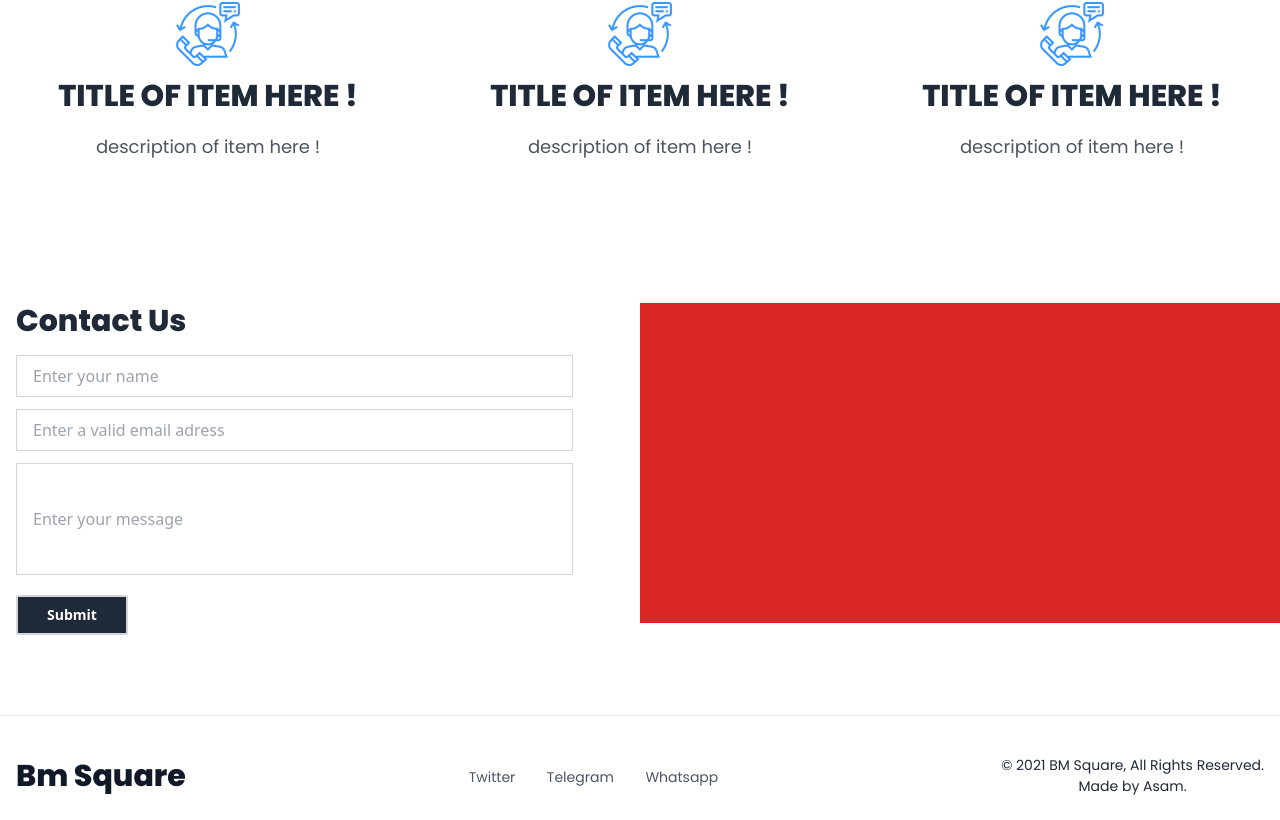
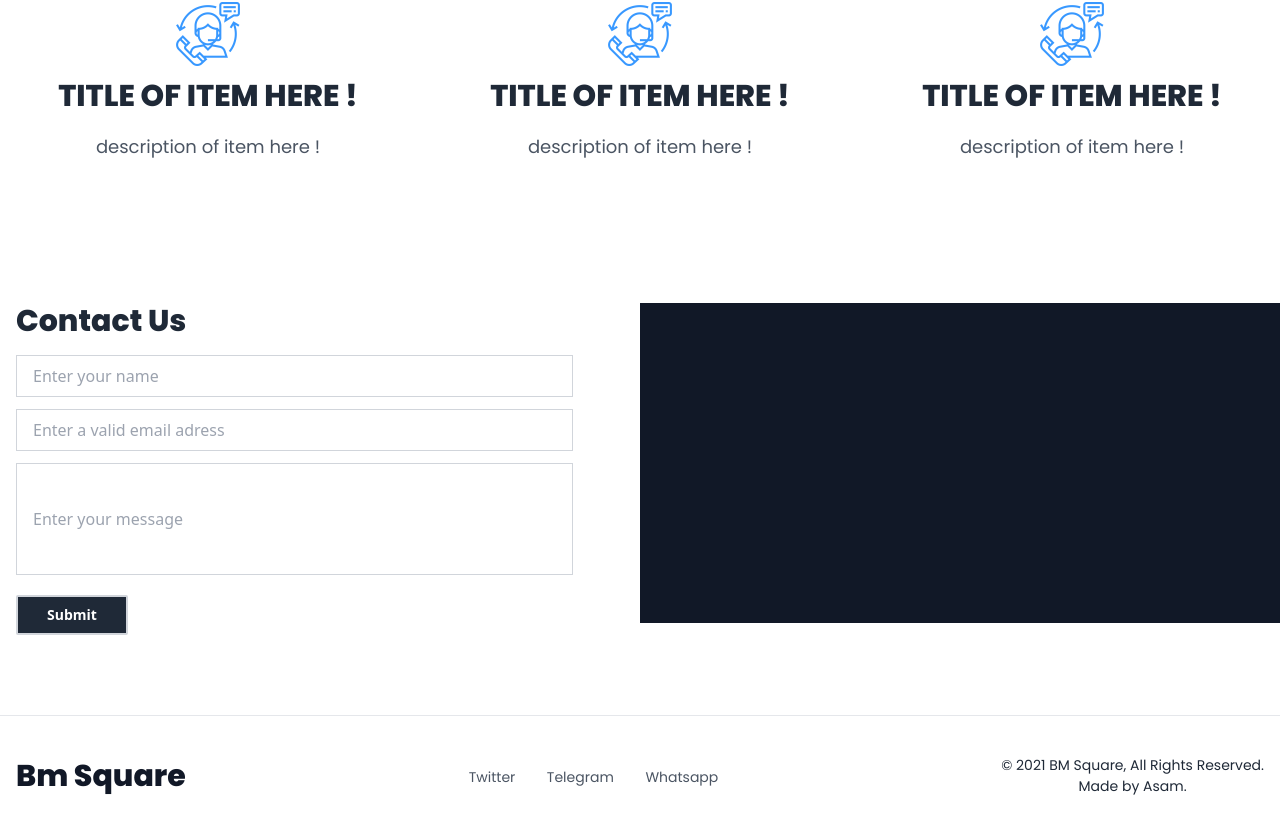
Before and after one commit to Asam237/bm_squart, a React (Create React App) app in the folder frontend/: page / in a window 1280 px wide. Shown: the part 614-1434 px from the top of the page. Built offline with nearby package versions, Linux system fonts and the light colour scheme.

Commit message:
custom link

```diff
--- a/frontend/src/constants/languages.ts
+++ b/frontend/src/constants/languages.ts
@@ -10,7 +10,7 @@ export const LANGUAGES = {
             },
             {
                 name: "Contact Us",
-                link: "#"
+                link: "#contact"
             }
         ],
         myButton: [
--- a/frontend/src/pages/contact/Contact.page.tsx
+++ b/frontend/src/pages/contact/Contact.page.tsx
@@ -35,7 +35,7 @@ const Contact = () => {
               </div>
             </div>
           </div>
-          <div className="contact__adress w-full md:w-1/2 bg-red-600 h-80"></div>
+          <div className="contact__adress w-full md:w-1/2 bg-gray-900 h-80"></div>
         </div>
       </div>
     </div>
```
